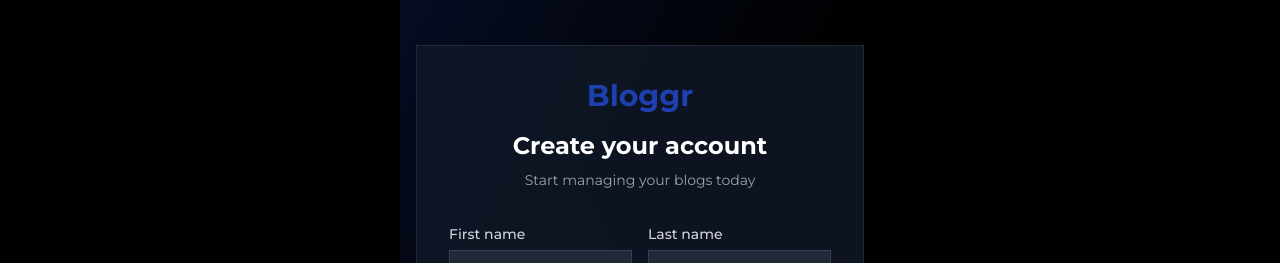
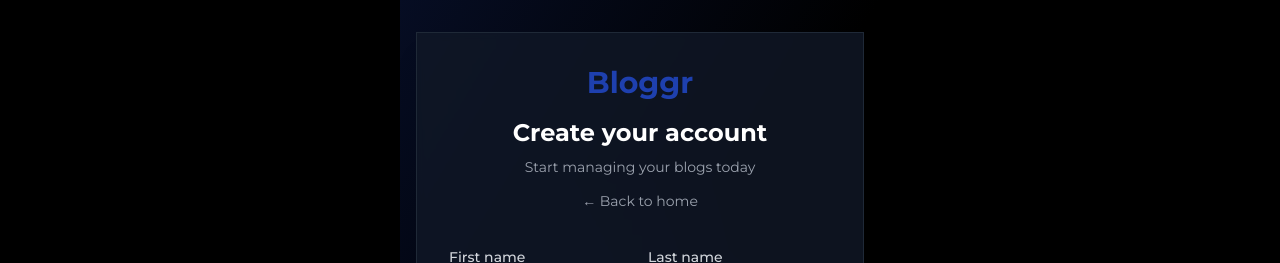
Before and after one commit to maceteligolden/blogforall, a Next.js app in the folder frontend/: page /auth/signup in a window 1280 px wide. Shown: the top 263 px of the page. Built offline with nearby package versions, Linux system fonts and the light colour scheme; no server answers.

Commit message:
feat:add back button to auth pages

```diff
--- a/frontend/app/auth/login/page.tsx
+++ b/frontend/app/auth/login/page.tsx
@@ -8,6 +8,7 @@ import { Button } from "@/components/ui/button";
 import { Input } from "@/components/ui/input";
 import { Label } from "@/components/ui/label";
 import { PasswordInput } from "@/components/ui/password-input";
+import { AuthPageHeader } from "@/components/auth/auth-page-header";
 
 function LoginForm() {
   const router = useRouter();
@@ -50,11 +51,7 @@ function LoginForm() {
 
       <div className="relative flex min-h-screen items-center justify-center px-4">
         <div className="w-full max-w-md space-y-8 rounded-lg bg-gray-900/80 backdrop-blur-sm border border-gray-800 p-8 shadow-xl">
-          <div>
-            <h1 className="text-center text-3xl font-bold text-primary mb-2">Bloggr</h1>
-            <h2 className="text-center text-2xl font-bold text-white mt-4">Sign in to your account</h2>
-            <p className="mt-2 text-center text-sm text-gray-400">Manage your blogs with ease</p>
-          </div>
+          <AuthPageHeader title="Sign in to your account" subtitle="Manage your blogs with ease" />
           <form className="mt-8 space-y-6" onSubmit={handleSubmit}>
             {error && (
               <div className="rounded-md bg-red-900/50 border border-red-800 p-3 text-sm text-red-200">{error}</div>
--- a/frontend/app/auth/signup/page.tsx
+++ b/frontend/app/auth/signup/page.tsx
@@ -8,6 +8,7 @@ import { Input } from "@/components/ui/input";
 import { Label } from "@/components/ui/label";
 import { PasswordInput } from "@/components/ui/password-input";
 import { validatePassword } from "@/lib/utils/password-validation";
+import { AuthPageHeader } from "@/components/auth/auth-page-header";
 
 const SIGNUP_INVITE_KEY = "blogforall_signup_invite_token";
 
@@ -80,13 +81,14 @@ function SignupForm() {
 
       <div className="relative flex min-h-screen items-center justify-center px-4 py-8">
         <div className="w-full max-w-md space-y-8 rounded-lg bg-gray-900/80 backdrop-blur-sm border border-gray-800 p-8 shadow-xl">
-          <div>
-            <h1 className="text-center text-3xl font-bold text-primary mb-2">Bloggr</h1>
-            <h2 className="text-center text-2xl font-bold text-white mt-4">Create your account</h2>
-            <p className="mt-2 text-center text-sm text-gray-400">
-              {inviteToken ? "You're signing up to accept a workspace invitation." : "Start managing your blogs today"}
-            </p>
-          </div>
+          <AuthPageHeader
+            title="Create your account"
+            subtitle={
+              inviteToken
+                ? "You're signing up to accept a workspace invitation."
+                : "Start managing your blogs today"
+            }
+          />
           <form className="mt-8 space-y-6" onSubmit={handleSubmit}>
             {error && (
               <div className="rounded-md bg-red-900/50 border border-red-800 p-3 text-sm text-red-200">{error}</div>
--- /dev/null
+++ b/frontend/components/auth/auth-page-header.tsx
@@ -0,0 +1,31 @@
+import Link from "next/link";
+import type { ReactNode } from "react";
+
+type AuthPageHeaderProps = {
+  title: string;
+  subtitle: ReactNode;
+};
+
+export function AuthPageHeader({ title, subtitle }: AuthPageHeaderProps) {
+  return (
+    <div>
+      <Link
+        href="/"
+        className="block text-center text-3xl font-bold text-primary mb-2 hover:underline focus-visible:outline-none focus-visible:ring-2 focus-visible:ring-primary focus-visible:ring-offset-2 focus-visible:ring-offset-gray-900 rounded-sm"
+        aria-label="Bloggr home"
+      >
+        Bloggr
+      </Link>
+      <h2 className="text-center text-2xl font-bold text-white mt-4">{title}</h2>
+      <p className="mt-2 text-center text-sm text-gray-400">{subtitle}</p>
+      <p className="mt-3 text-center">
+        <Link
+          href="/"
+          className="text-sm text-gray-400 hover:text-white focus-visible:outline-none focus-visible:ring-2 focus-visible:ring-primary focus-visible:ring-offset-2 focus-visible:ring-offset-gray-900 rounded-sm"
+        >
+          ← Back to home
+        </Link>
+      </p>
+    </div>
+  );
+}
```
